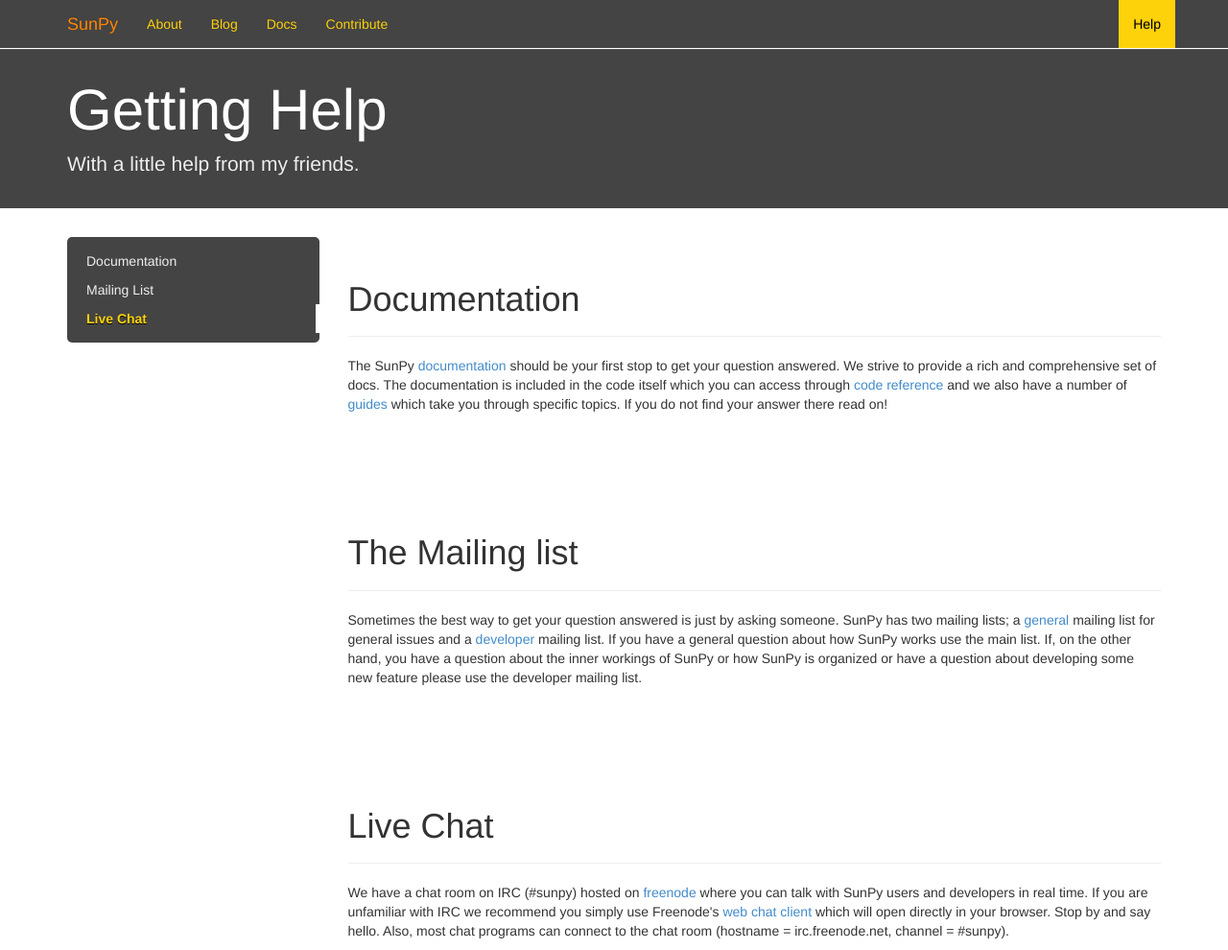
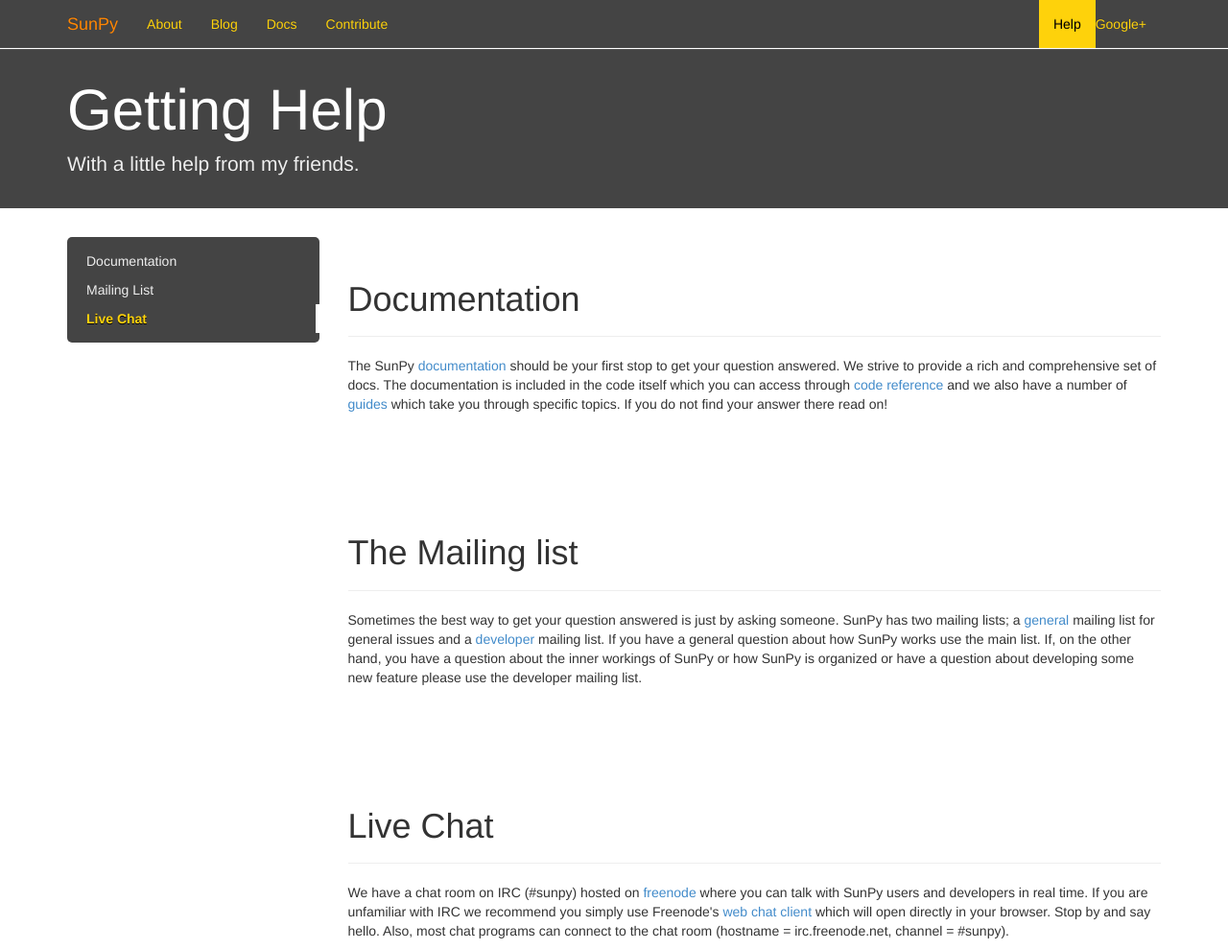
Before and after one commit to sunpy/sunpy.org, a Jekyll site: the page built from help.html, in a window 1280 px wide and 990 px high. Shown: the whole window at 96% size. Built offline with Jekyll 4.4.1, drawn with Linux system fonts in a browser that asks for light colours; nearby versions of some CDN libraries; Markdown is read by kramdown in place of the engine named in the settings; comment, search, counter and statistics services are not loaded.

Commit message:
Added linked needed by Google+ for google searches
See https://support.google.com/plus/answer/1713826?p=link_page_to_website&rd=1

```diff
--- a/_includes/nav-main.html
+++ b/_includes/nav-main.html
@@ -25,6 +25,11 @@
         </li>
       </ul>
       <ul class="nav navbar-nav navbar-right">
+        <li{% if page.slug == "g+" %} class="active"{% endif %}>
+          <a href="https://plus.google.com/+SunpyOrg" rel="publisher">Google+</a>
+        </li>
+      </ul>
+      <ul class="nav navbar-nav navbar-right">
         <li{% if page.slug == "help" %} class="active"{% endif %}>
           <a href="{{ site.url }}help">Help</a>
         </li>
```
